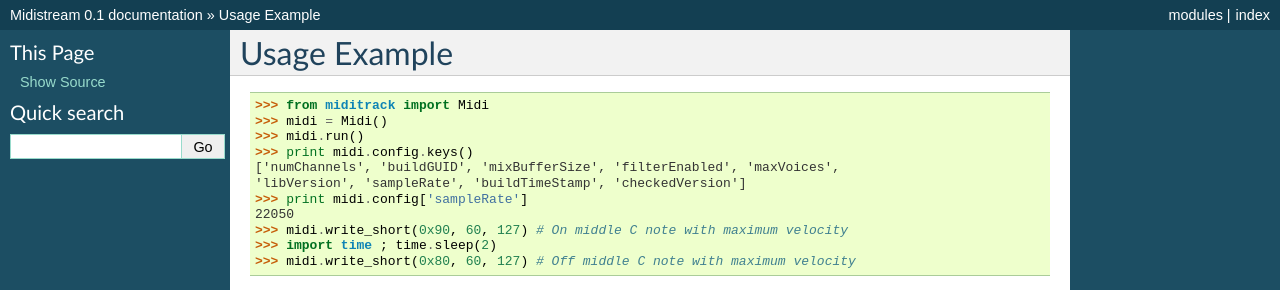
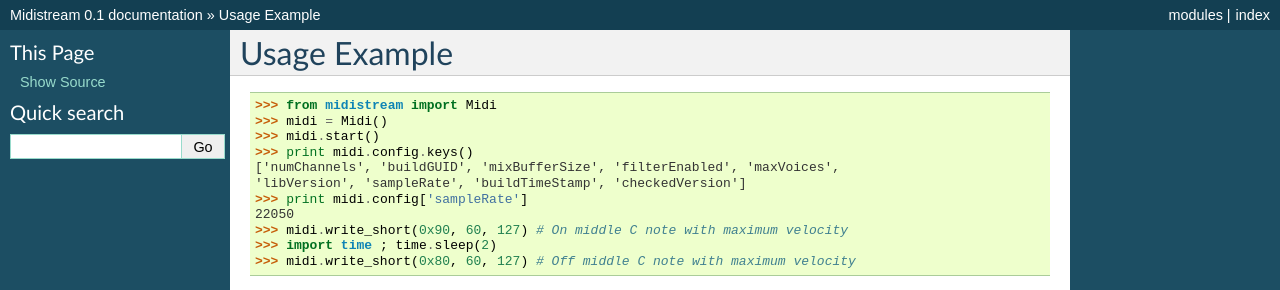
Before and after one commit to b3b/midistream, a Sphinx documentation site: the page built from docs/example.rst, in a window 1280 px wide. Shown: the top 290 px of the page. Built offline with Sphinx 7.4.7, drawn with Linux system fonts in a browser that asks for light colours.

Commit message:
fix example

```diff
--- a/docs/example.rst
+++ b/docs/example.rst
@@ -1,9 +1,9 @@
 Usage Example
 -------------
 
-    >>> from miditrack import Midi
+    >>> from midistream import Midi
     >>> midi = Midi()
-    >>> midi.run()
+    >>> midi.start()
     >>> print midi.config.keys()
     ['numChannels', 'buildGUID', 'mixBufferSize', 'filterEnabled', 'maxVoices',
     'libVersion', 'sampleRate', 'buildTimeStamp', 'checkedVersion']
```
